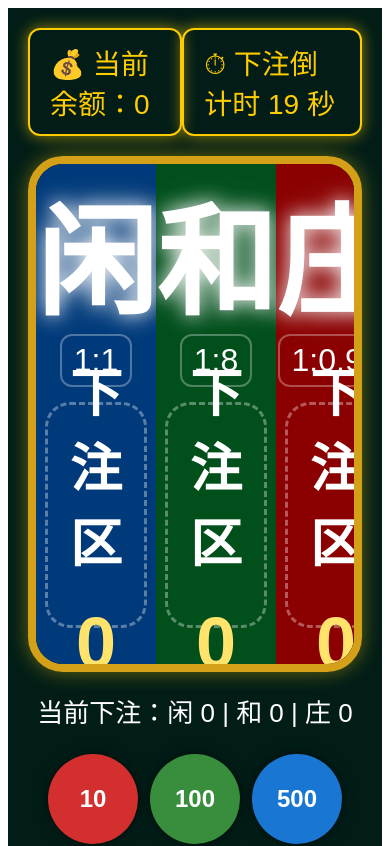
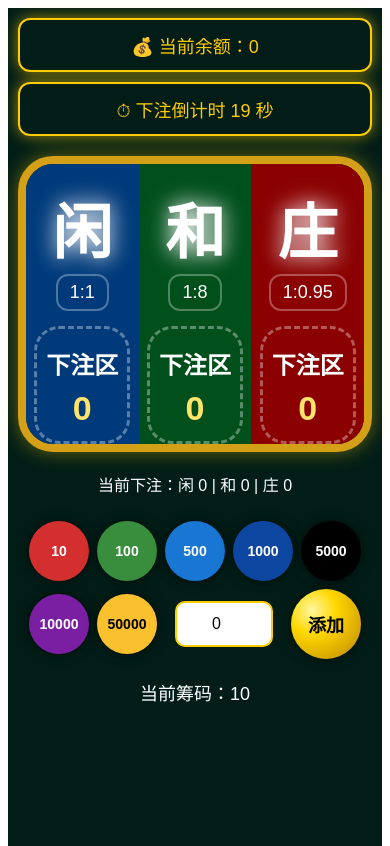
Before and after one commit to sjonhkan48/demo-game, a Vue app in the folder frontend/: page / in a window 390 px wide. Shown: the top 846 px of the page. Built offline with nearby package versions, Linux system fonts and the light colour scheme; no server answers.

Commit message:
Update GameView.vue

```diff
--- a/frontend/src/views/GameView.vue
+++ b/frontend/src/views/GameView.vue
@@ -343,4 +343,82 @@ body{ margin:0;}
 
 /* 闪烁动画 */
 @keyframes flash{0%{opacity:1;}50%{opacity:.4;}100%{opacity:1;}}
+  /* 手机适配 */
+@media (max-width: 768px){
+
+  .page{
+    padding:10px;
+  }
+
+  .top-bar{
+    flex-direction:column;
+    gap:10px;
+  }
+
+  .balance-box,
+  .timer-box{
+    font-size:18px;
+    text-align:center;
+  }
+
+  .bet-board{
+    height:280px;
+  }
+
+  .title{
+    font-size:60px;
+  }
+
+  .rate{
+    font-size:18px;
+  }
+
+  .drop-zone{
+    height:120px;
+  }
+
+  .zone-text{
+    font-size:24px;
+  }
+
+  .money{
+    font-size:34px;
+    margin-top:10px;
+  }
+
+  .chip-panel{
+    gap:8px;
+  }
+
+  .chip-panel button{
+    width:60px;
+    height:60px;
+    font-size:14px;
+  }
+
+  .chip-add{
+    width:70px !important;
+    height:70px !important;
+    font-size:18px !important;
+  }
+
+  .chip-input{
+    width:90px;
+    height:40px;
+    font-size:16px;
+  }
+
+  .current-bet{
+    font-size:16px;
+  }
+
+  .selected-chip{
+    font-size:18px;
+  }
+
+  .result-box{
+    font-size:24px;
+  }
+
+}
 </style>
```
